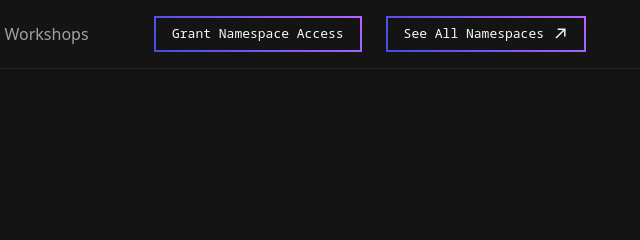
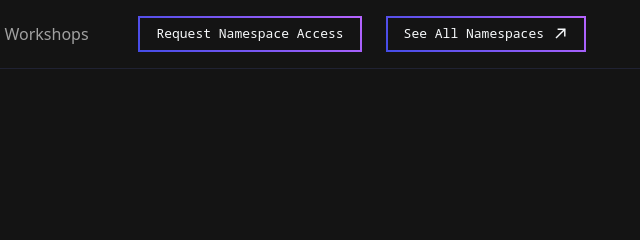
Before and after one commit to temporal-sa/tmprl-demo-cloud-registry, a website: page registry/web/static/index.html in a window 1280 px wide. Shown: the top 240 px of the page, 638-1278 px from the left. Drawn offline with Linux system fonts and the light colour scheme; no server answers; a web font is replaced by a local one.

Commit message:
UX improvement

```diff
--- a/registry/web/static/index.html
+++ b/registry/web/static/index.html
@@ -25,7 +25,7 @@
           <a href="/courses" data-route="/courses">Workshops <span class="tab-count" data-tab-count="workshops"></span></a>
         </nav>
         <div class="header-actions">
-          <button type="button" class="btn btn-secondary btn-sm" data-grant-access title="Can't open the demos' Temporal Cloud namespaces? This gives you read access to all of them."><span>Grant Namespace Access</span></button>
+          <button type="button" class="btn btn-secondary btn-sm" data-grant-access title="Can't open the demos' Temporal Cloud namespaces? This gives you read access to all of them."><span>Request Namespace Access</span></button>
           <a class="btn btn-secondary btn-sm" data-namespaces-link href="https://cloud.temporal.io/namespaces?tags=owner%3Atmprl-demo.cloud" target="_blank" rel="noopener noreferrer" title="Temporal Cloud namespaces tagged owner:tmprl-demo.cloud">See All Namespaces<svg viewBox="0 0 20 20" aria-hidden="true"><path d="M7 4h9v9"/><path d="M16 4 5 15"/></svg></a>
         </div>
       </div>
```
Also changed, not shown: registry/web/README.md, registry/worker/README.md.
